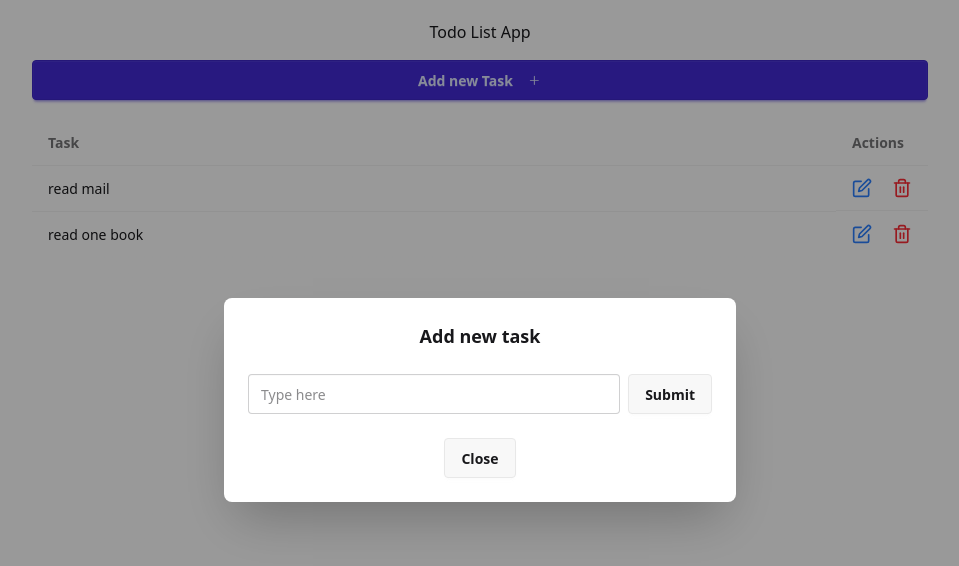
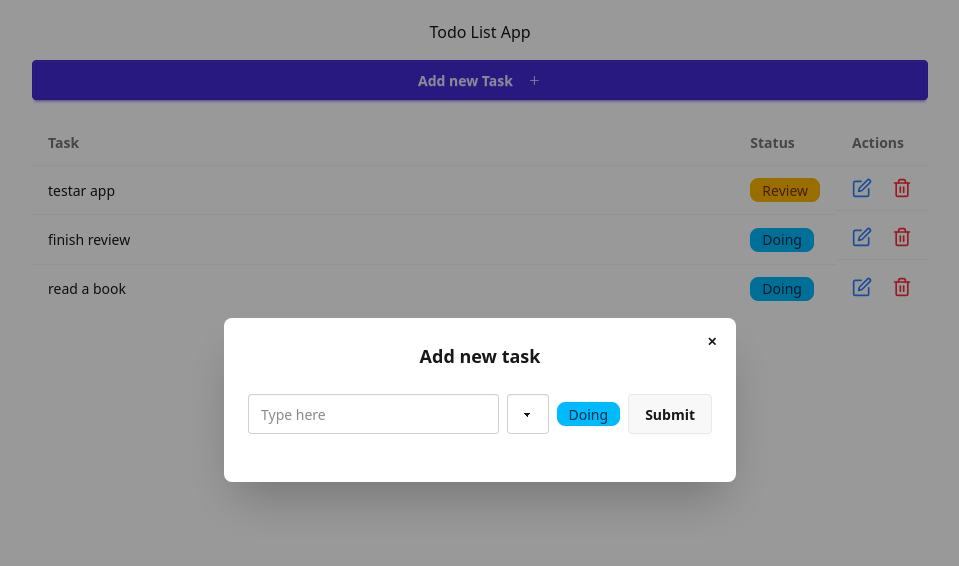
Before and after one commit to Sara18Santos/todo-app, a Next.js app: page / in a window 1280 px wide. Both pictures are taken after a click on the button "Add new Task". Shown: the top 566 px of the page, without its empty margins (160-1119 px from the left). Built offline with nearby package versions, Linux system fonts and the light colour scheme; data requests are answered from the project's data file.

Commit message:
add status component

```diff
--- a/app/components/AddTask.tsx
+++ b/app/components/AddTask.tsx
@@ -5,19 +5,22 @@ import { FormEventHandler, useState } from "react";
 import { addTodo } from "@/api";
 import { useRouter } from "next/navigation";
 import { v4 as uuidv4 } from 'uuid';
+import StatusSelect from "./StatusSelect ";
 
 const AddTask = () => {
   const router = useRouter();
   const [modalOpen, setModalOpen] = useState<boolean>(false);
   const [newTaskvalue, setNewTaskValue] = useState<string>("");
+  const [status, setStatus] = useState("Doing"); // default value
   const handleSubmitNewTodo: FormEventHandler<HTMLFormElement> = async (e) => {
     e.preventDefault();
     await addTodo({
-      id:uuidv4(),
-      text: newTaskvalue
-
+      id: uuidv4(),
+      text: newTaskvalue,
+      status: status
     });
     setNewTaskValue("");
+    setStatus("Doing");
     setModalOpen(false);
     router.refresh();
   };
@@ -35,6 +38,7 @@ const AddTask = () => {
             type="text"
             placeholder="Type here"
             className="input input-bordered w-full" />
+            <StatusSelect  value={status} onChange={setStatus} />
 
             <button type='submit' className="btn">Submit</button>
           </div>
--- a/app/components/Modal.tsx
+++ b/app/components/Modal.tsx
@@ -13,9 +13,12 @@ const Modal: React.FC<ModalProps> = ({ modalOpen, setModalOpen, children }) => {
         <div className="modal-action">
 
         </div>
-        <button className="btn" onClick={() => setModalOpen(false)}>
-            Close
-          </button>
+        <button
+          onClick={() => setModalOpen(false)}
+          className="btn btn-sm btn-circle btn-ghost absolute right-2 top-2"
+        >
+          ✕
+        </button>
       </div>
     </div>
   );
--- /dev/null
+++ b/app/components/StatusSelect .tsx
@@ -0,0 +1,47 @@
+type StatusProps = {
+  value: string;
+  onChange: (value: string) => void;
+  label?: string; // optional label text
+};
+
+const StatusSelect = ({ value, onChange, label }: StatusProps) => {
+  const getStatusBadgeClass = (status: string) => {
+    switch (status.toLowerCase()) {
+      case "doing":
+        return "badge badge-info"; // blue
+      case "review":
+        return "badge badge-warning"; // yellow
+      case "done":
+        return "badge badge-success"; // green
+      default:
+        return "badge badge-outline"; // neutral
+    }
+  };
+
+  const selectId = label ? label.replace(/\s+/g, "-").toLowerCase() : undefined;
+
+  return (
+    <div className="flex items-center gap-2">
+      {label && (
+        <label htmlFor={selectId} className="font-medium">
+          {label}
+        </label>
+      )}
+      <select
+        aria-label="Task Status"
+        value={value}
+        onChange={(e) => onChange(e.target.value)}
+        className="select select-bordered w-full"
+      >
+        <option value="Doing">Doing</option>
+        <option value="Review">Review</option>
+        <option value="Done">Done</option>
+      </select>
+
+      {/* Badge preview */}
+      <span className={getStatusBadgeClass(value)}>{value}</span>
+    </div>
+  );
+};
+
+export default StatusSelect;
--- a/app/components/Task.tsx
+++ b/app/components/Task.tsx
@@ -6,6 +6,7 @@ import { FiTrash2 } from "react-icons/fi";
 import Modal from "./Modal";
 import { useRouter } from "next/navigation";
 import { deleteTodo, editTodo } from "@/api";
+import StatusSelect from "./StatusSelect ";
 
 interface TaskProps {
   task: ITask;
@@ -15,11 +16,13 @@ const Task: React.FC<TaskProps> = ({ task }) => {
   const [openModalEdit, setOpenModalEdit] = useState<boolean>(false);
   const [openModalDelete, setOpenModalDelete] = useState<boolean>(false);
   const [taskToEdit, setTaskToEdit] = useState<string>(task.text);
+  const [status, setStatus] = useState(task.status);
   const handleSubmitEditTodo: FormEventHandler<HTMLFormElement> = async (e) => {
     e.preventDefault();
     await editTodo({
       id: task.id,
       text: taskToEdit,
+      status: status
     });
     setTaskToEdit("");
     setOpenModalEdit(false);
@@ -30,10 +33,26 @@ const Task: React.FC<TaskProps> = ({ task }) => {
     setOpenModalDelete(false);
     router.refresh();
   };
+  const getStatusBadgeClass = (status: string) => { // should create status in utils folder to reuse in task and AddTask
+  switch (status.toLowerCase()) {
+    case "doing":
+      return "badge badge-info";
+    case "review":
+      return "badge badge-warning";
+    case "done":
+      return "badge badge-success";
+    default:
+      return "badge badge-outline";
+  }
+};
+
 
   return (
     <tr key={task.id}>
       <td className="w-full">{task.text}</td>
+      <td>
+        <span className={getStatusBadgeClass(task.status)}>{task.status}</span>
+        </td>
       <td className="flex gap-5">
         <FiEdit
           onClick={() => setOpenModalEdit(true)}
@@ -52,6 +71,7 @@ const Task: React.FC<TaskProps> = ({ task }) => {
                 placeholder="Type here"
                 className="input input-bordered w-full"
               />
+              <StatusSelect  value={status} onChange={setStatus} />
 
               <button type="submit" className="btn">
                 Submit
@@ -64,13 +84,11 @@ const Task: React.FC<TaskProps> = ({ task }) => {
           <h3 className="text-lg">
             Are you sure, you want to delete this task?
           </h3>
-          <div className="modal-action">
+          <div className="modal-action flex justify-center gap-4">
             <button
-              onClick={() => handleDeleteTask(task.id)}
-              className="btn btn-primary"
-            >
-              Yes
-            </button>
+            className="btn btn-primary"
+            onClick={() => handleDeleteTask(task.id)}
+            >Yes</button>
           </div>
         </Modal>
       </td>
--- a/app/components/TodoList.tsx
+++ b/app/components/TodoList.tsx
@@ -12,6 +12,7 @@ const TodoList: React.FC<TodoListProps>= ({ tasks }) => {
             <thead>
                 <tr>
                     <th>Task</th>
+                    <th>Status</th>
                     <th>Actions</th>
                 </tr>
             </thead>
--- a/data/todos.json
+++ b/data/todos.json
@@ -1,12 +1,19 @@
 {
   "tasks": [
     {
-      "id": "c7a39706-d090-4f9f-8e99-4a883c6c6f1f",
-      "text": "read mail"
+      "id": "4bb680ce-290e-489b-8c57-4ec112174adf",
+      "text": "testar app",
+      "status": "Review"
     },
     {
-      "id": "2e687fcc-ee7d-4273-8308-bba903f32909",
-      "text": "read one book"
+      "id": "ccdc9130-e806-408c-8d05-b6a56c6cc0c8",
+      "text": "finish review ",
+      "status": "Doing"
+    },
+    {
+      "id": "b28670b1-9df4-45f9-a075-ed52cbec7ed4",
+      "text": "read a book",
+      "status": "Doing"
     }
   ]
 }
--- a/types/tasks.ts
+++ b/types/tasks.ts
@@ -1,4 +1,5 @@
 export interface ITask{
     id: string,
     text: string;
+    status: string;
 }
```
